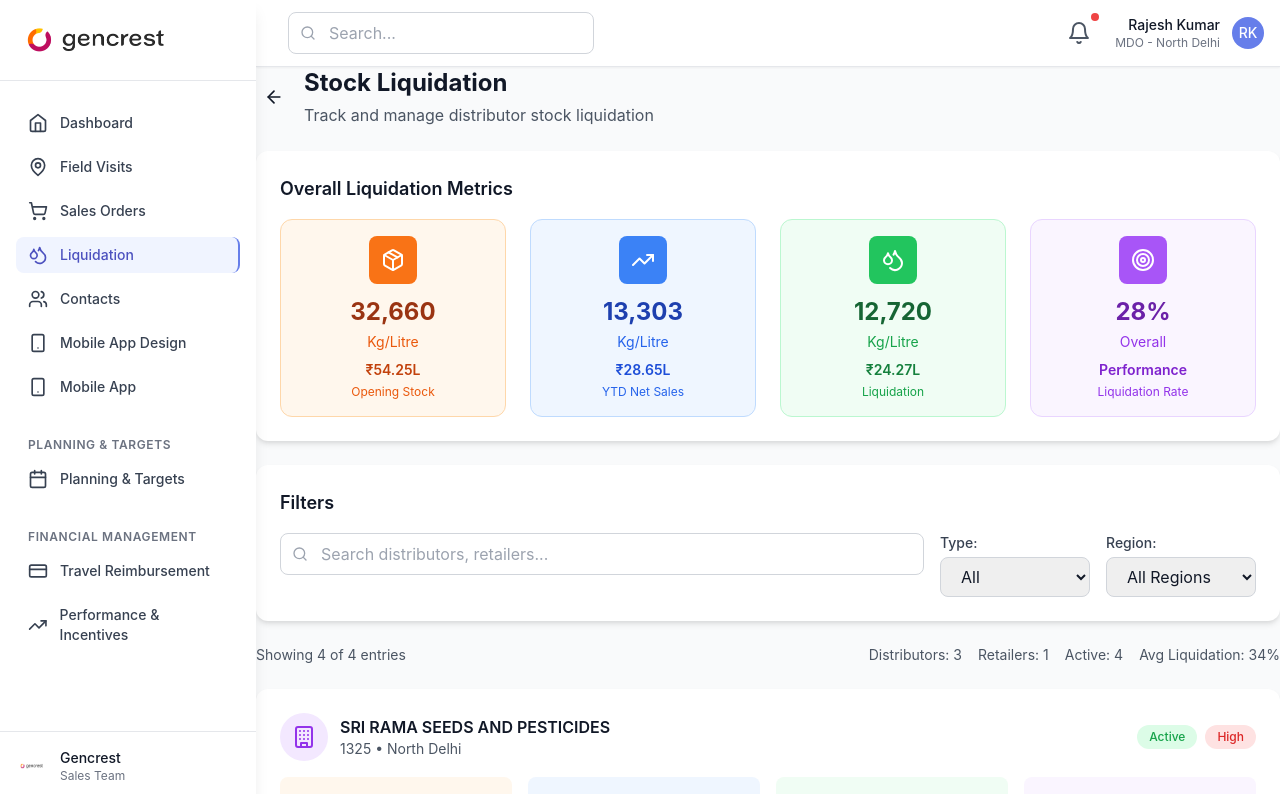
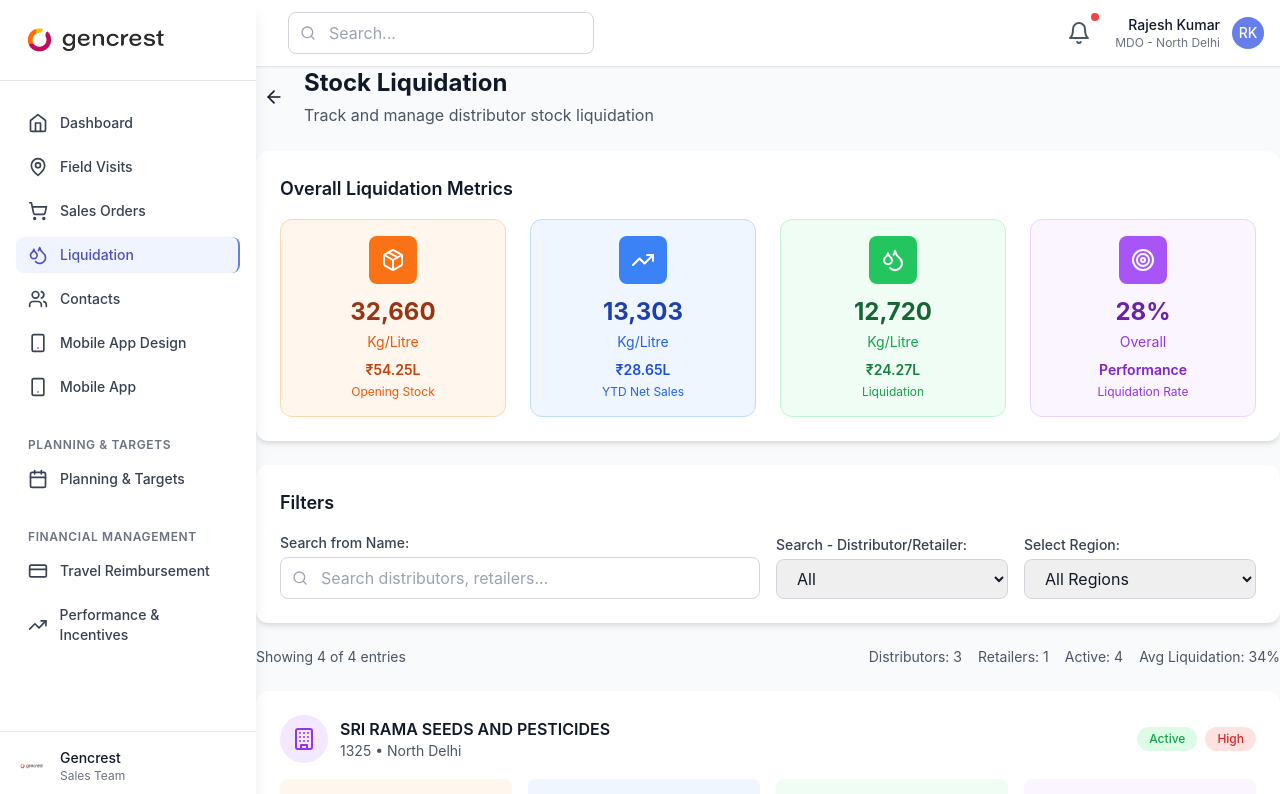
Before and after one commit to nairmahesh/gencrestproject, a React (Vite) app: page /liquidation in a window 1280 px wide. Shown: the top 794 px of the page. Built offline with nearby package versions, Linux system fonts and the light colour scheme.

Commit message:
Make search section one line with three elements

```diff
--- a/src/components/MobileApp.tsx
+++ b/src/components/MobileApp.tsx
@@ -254,7 +254,11 @@ const MobileApp: React.FC = () => {
       <div className="bg-white rounded-xl p-4 shadow-sm">
         <h3 className="font-semibold mb-3 text-gray-900">Filters</h3>
         <div className="space-y-3">
-          {/* Search Bar */}
+          {/* One Line Search Section for Mobile */}
+          <div className="space-y-3">
+            {/* Search from Name */}
+            <div>
+              <label className="block text-xs font-medium text-gray-700 mb-1">Search from Name:</label>
               <div className="relative">
                 <Search className="absolute left-3 top-1/2 transform -translate-y-1/2 text-gray-400 w-4 h-4" />
                 <input
@@ -265,23 +269,24 @@ const MobileApp: React.FC = () => {
                   className="w-full pl-10 pr-4 py-2 border border-gray-300 rounded-lg focus:ring-2 focus:ring-purple-500 focus:border-transparent text-sm bg-white"
                 />
               </div>
+            </div>
 
-          {/* Filter Dropdowns */}
+            {/* Filter Dropdowns in one row */}
             <div className="grid grid-cols-2 gap-3">
               <div>
-              <label className="block text-sm font-medium text-gray-700 mb-1">Type:</label>
+                <label className="block text-xs font-medium text-gray-700 mb-1">Search - Distributor/Retailer:</label>
                 <select
                   value={selectedType}
                   onChange={(e) => setSelectedType(e.target.value)}
                   className="w-full px-3 py-2 border border-gray-300 rounded-lg focus:ring-2 focus:ring-purple-500 focus:border-transparent text-sm bg-white"
                 >
-                <option value="All Types">All Types</option>
+                  <option value="All Types">All</option>
                   <option value="Distributor">Distributor</option>
                   <option value="Retailer">Retailer</option>
                 </select>
               </div>
               <div>
-              <label className="block text-sm font-medium text-gray-700 mb-1">Region:</label>
+                <label className="block text-xs font-medium text-gray-700 mb-1">Select Region:</label>
                 <select
                   value={selectedRegion}
                   onChange={(e) => setSelectedRegion(e.target.value)}
@@ -293,6 +298,7 @@ const MobileApp: React.FC = () => {
                   <option value="Bangalore">Bangalore</option>
                   <option value="Chennai">Chennai</option>
                 </select>
+              </div>
             </div>
           </div>
 
--- a/src/pages/Liquidation.tsx
+++ b/src/pages/Liquidation.tsx
@@ -242,9 +242,11 @@ const Liquidation: React.FC = () => {
       <div className="bg-white rounded-xl p-6 card-shadow">
         <div className="space-y-4">
           <h3 className="text-lg font-semibold text-gray-900">Filters</h3>
-          <div className="flex flex-col sm:flex-row gap-4">
-          {/* Search Bar */}
-          <div className="flex-1">
+          {/* One Line Search Section */}
+          <div className="grid grid-cols-1 lg:grid-cols-4 gap-4 items-end">
+            {/* Search from Name */}
+            <div className="lg:col-span-2">
+              <label className="block text-sm font-medium text-gray-700 mb-1">Search from Name:</label>
               <div className="relative">
                 <Search className="absolute left-3 top-1/2 transform -translate-y-1/2 text-gray-400 w-4 h-4" />
                 <input
@@ -257,9 +259,9 @@ const Liquidation: React.FC = () => {
               </div>
             </div>
 
-          {/* Type Filter */}
-          <div className="min-w-[150px]">
-            <label className="block text-sm font-medium text-gray-700 mb-1">Type:</label>
+            {/* Search Distributor/Retailer */}
+            <div>
+              <label className="block text-sm font-medium text-gray-700 mb-1">Search - Distributor/Retailer:</label>
               <select
                 value={selectedTags.find(tag => ['Distributor', 'Retailer'].includes(tag)) || 'All'}
                 onChange={(e) => {
@@ -277,9 +279,9 @@ const Liquidation: React.FC = () => {
               </select>
             </div>
 
-          {/* Region Filter */}
-          <div className="min-w-[150px]">
-            <label className="block text-sm font-medium text-gray-700 mb-1">Region:</label>
+            {/* Select Region */}
+            <div>
+              <label className="block text-sm font-medium text-gray-700 mb-1">Select Region:</label>
               <select
                 value={selectedTags.find(tag => ['Delhi NCR', 'Mumbai', 'Bangalore', 'Chennai'].includes(tag)) || 'All'}
                 onChange={(e) => {
@@ -298,18 +300,20 @@ const Liquidation: React.FC = () => {
                 <option value="Chennai">Chennai</option>
               </select>
             </div>
+          </div>
 
-          {/* Clear Filters */}
+          {/* Clear Filters Button */}
           {selectedTags.length > 0 && (
+            <div className="flex justify-end">
               <button
                 onClick={clearAllTags}
                 className="px-4 py-2 text-red-600 hover:bg-red-50 rounded-lg transition-colors flex items-center border border-red-300"
               >
                 <X className="w-4 h-4 mr-1" />
-              Clear
+                Clear Filters
               </button>
+            </div>
           )}
-          </div>
         </div>
       </div>
 
```
Lines whose indentation alone changed are shown as unchanged.
